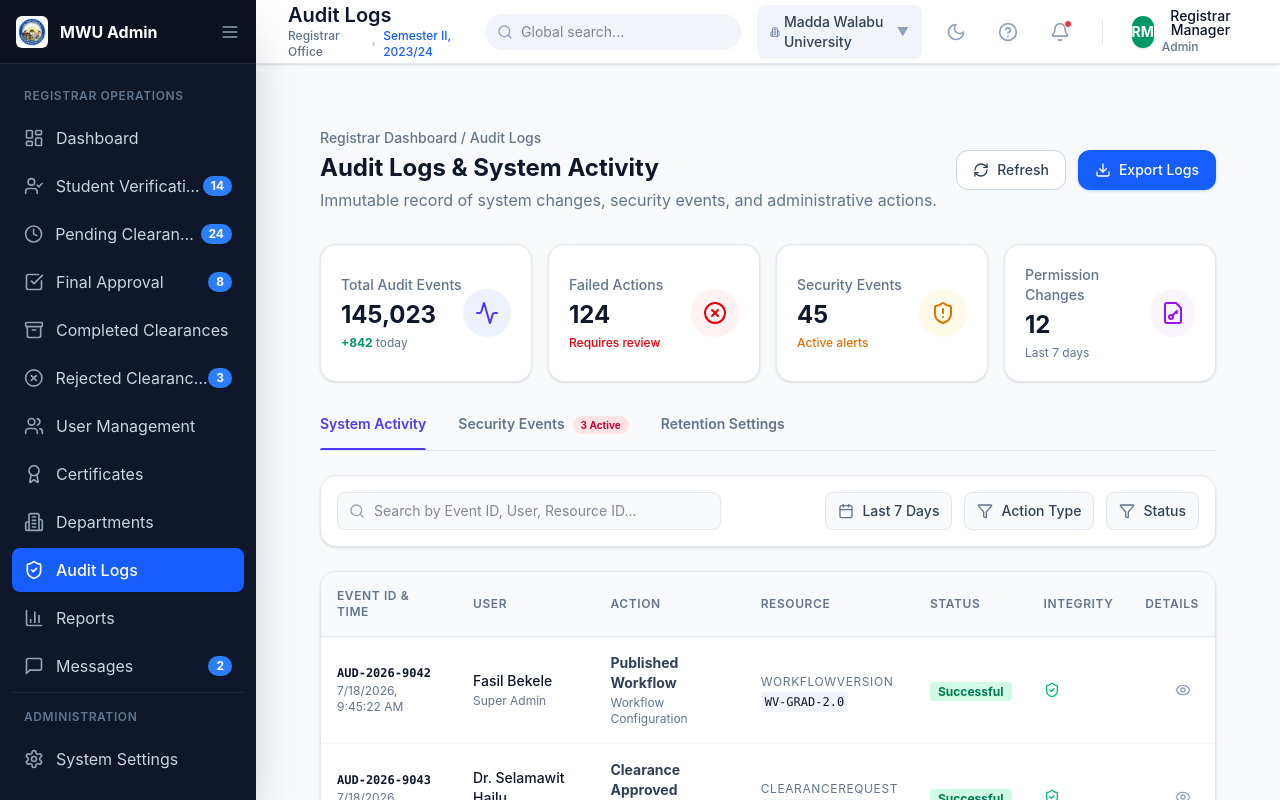
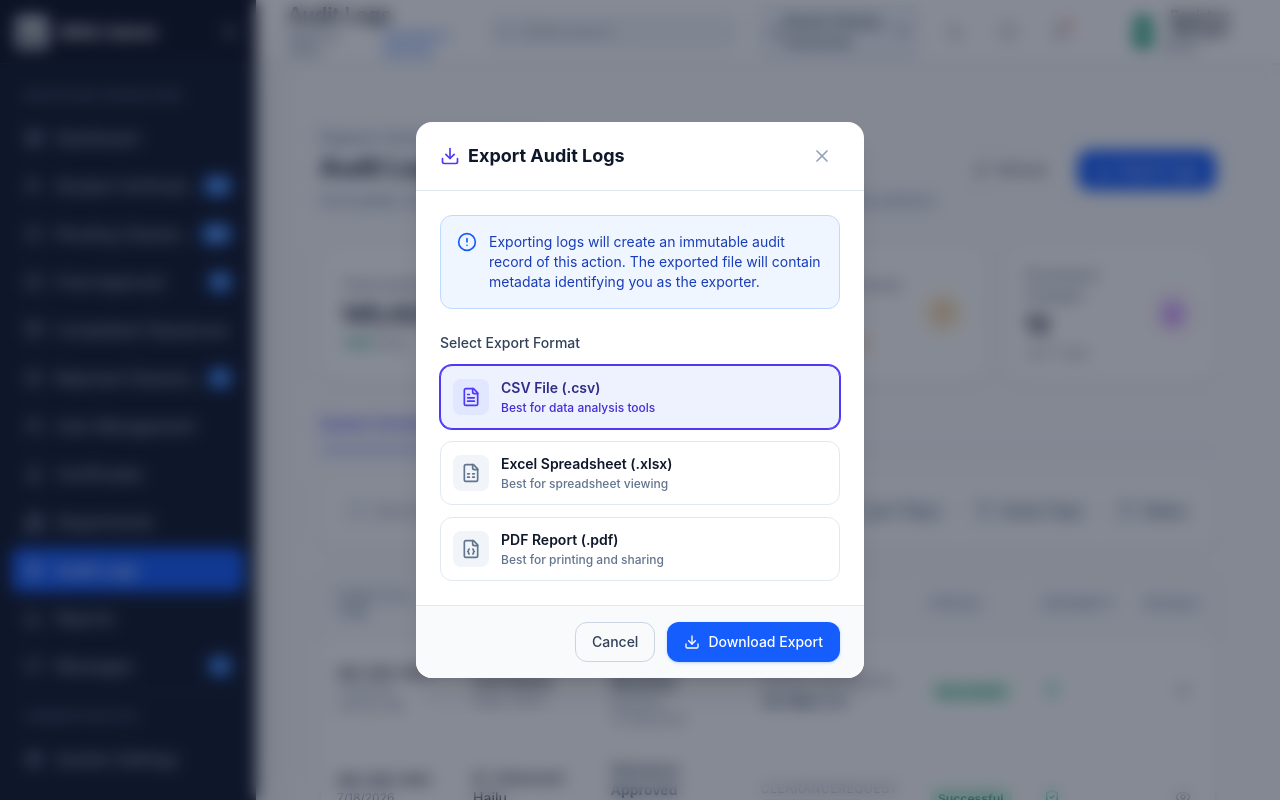
Before and after one commit to abdisa38/mwu_cms-web-based, a React (Vite) app in the folder frontend/: page /registrar/audit-logs in a window 1280 px wide. Both pictures are taken after a click on the button "Export Logs". Built offline with nearby package versions, Linux system fonts and the light colour scheme.

Commit message:
feat: implement audit logs dashboard and export functionality for system activity and security events

```diff
--- a/frontend/src/app/pages/registrar/audit-logs/AuditLogsPage.tsx
+++ b/frontend/src/app/pages/registrar/audit-logs/AuditLogsPage.tsx
@@ -9,11 +9,13 @@ import { SecurityEventsTable } from "./components/SecurityEventsTable";
 import { RetentionSettingsView } from "./components/RetentionSettingsView";
 import { AuditEvent } from "./data/types";
 import { AuditDetailsWorkspace } from "./components/workspace/AuditDetailsWorkspace";
+import { ExportLogsModal } from "./components/modals/ExportLogsModal";
 import { Button } from "@/app/components/ui/Button";
 
 export function AuditLogsPage() {
   const [activeTab, setActiveTab] = useState("activity");
   const [selectedEvent, setSelectedEvent] = useState<AuditEvent | null>(null);
+  const [isExportModalOpen, setIsExportModalOpen] = useState(false);
 
   return (
     <div className="p-8 max-w-[1600px] mx-auto">
@@ -28,7 +30,7 @@ export function AuditLogsPage() {
           <Button variant="outline" className="bg-white gap-2">
             <RefreshCw className="w-4 h-4" /> Refresh
           </Button>
-          <Button variant="primary" className="gap-2">
+          <Button variant="primary" className="gap-2" onClick={() => setIsExportModalOpen(true)}>
             <Download className="w-4 h-4" /> Export Logs
           </Button>
         </div>
@@ -112,6 +114,17 @@ export function AuditLogsPage() {
         />
       )}
 
+      {/* Export Modal */}
+      {isExportModalOpen && (
+        <ExportLogsModal
+          onClose={() => setIsExportModalOpen(false)}
+          onExport={() => {
+            setIsExportModalOpen(false);
+            // Show toast or trigger download here
+          }}
+        />
+      )}
+
     </div>
   );
 }
--- /dev/null
+++ b/frontend/src/app/pages/registrar/audit-logs/components/modals/ExportLogsModal.tsx
@@ -0,0 +1,99 @@
+import React, { useState } from "react";
+import { X, Download, FileText, FileSpreadsheet, FileJson, AlertCircle } from "lucide-react";
+import { Button } from "@/app/components/ui/Button";
+
+interface ExportLogsModalProps {
+  onClose: () => void;
+  onExport: () => void;
+}
+
+export function ExportLogsModal({ onClose, onExport }: ExportLogsModalProps) {
+  const [format, setFormat] = useState<"csv" | "excel" | "pdf">("csv");
+
+  return (
+    <div className="fixed inset-0 bg-slate-900/50 backdrop-blur-sm z-50 flex items-center justify-center p-4">
+      <div className="bg-white rounded-2xl shadow-xl w-full max-w-md overflow-hidden animate-in fade-in zoom-in-95 duration-200">
+        <div className="px-6 py-4 border-b border-slate-200 flex items-center justify-between">
+          <h2 className="text-lg font-bold text-slate-900 flex items-center gap-2">
+            <Download className="w-5 h-5 text-indigo-600" /> Export Audit Logs
+          </h2>
+          <button onClick={onClose} className="p-2 text-slate-400 hover:text-slate-600 hover:bg-slate-100 rounded-full transition-colors">
+            <X className="w-5 h-5" />
+          </button>
+        </div>
+
+        <div className="p-6 space-y-6">
+          <div className="bg-blue-50 border border-blue-200 rounded-xl p-4 flex gap-3 text-blue-800 text-sm">
+            <AlertCircle className="w-5 h-5 shrink-0 text-blue-600" />
+            <p>
+              Exporting logs will create an immutable audit record of this action. The exported file will contain metadata identifying you as the exporter.
+            </p>
+          </div>
+
+          <div className="space-y-3">
+            <label className="block text-sm font-medium text-slate-700">Select Export Format</label>
+            <div className="grid grid-cols-1 gap-3">
+              <button
+                onClick={() => setFormat("csv")}
+                className={`flex items-center gap-3 p-3 rounded-xl border text-left transition-all ${
+                  format === "csv"
+                    ? "border-indigo-600 bg-indigo-50 ring-1 ring-indigo-600"
+                    : "border-slate-200 hover:border-slate-300"
+                }`}
+              >
+                <div className={`p-2 rounded-lg ${format === "csv" ? "bg-indigo-100 text-indigo-600" : "bg-slate-100 text-slate-500"}`}>
+                  <FileText className="w-5 h-5" />
+                </div>
+                <div>
+                  <div className={`font-semibold text-sm ${format === "csv" ? "text-indigo-900" : "text-slate-900"}`}>CSV File (.csv)</div>
+                  <div className={`text-xs mt-0.5 ${format === "csv" ? "text-indigo-700" : "text-slate-500"}`}>Best for data analysis tools</div>
+                </div>
+              </button>
+
+              <button
+                onClick={() => setFormat("excel")}
+                className={`flex items-center gap-3 p-3 rounded-xl border text-left transition-all ${
+                  format === "excel"
+                    ? "border-emerald-600 bg-emerald-50 ring-1 ring-emerald-600"
+                    : "border-slate-200 hover:border-slate-300"
+                }`}
+              >
+                <div className={`p-2 rounded-lg ${format === "excel" ? "bg-emerald-100 text-emerald-600" : "bg-slate-100 text-slate-500"}`}>
+                  <FileSpreadsheet className="w-5 h-5" />
+                </div>
+                <div>
+                  <div className={`font-semibold text-sm ${format === "excel" ? "text-emerald-900" : "text-slate-900"}`}>Excel Spreadsheet (.xlsx)</div>
+                  <div className={`text-xs mt-0.5 ${format === "excel" ? "text-emerald-700" : "text-slate-500"}`}>Best for spreadsheet viewing</div>
+                </div>
+              </button>
+
+              <button
+                onClick={() => setFormat("pdf")}
+                className={`flex items-center gap-3 p-3 rounded-xl border text-left transition-all ${
+                  format === "pdf"
+                    ? "border-rose-600 bg-rose-50 ring-1 ring-rose-600"
+                    : "border-slate-200 hover:border-slate-300"
+                }`}
+              >
+                <div className={`p-2 rounded-lg ${format === "pdf" ? "bg-rose-100 text-rose-600" : "bg-slate-100 text-slate-500"}`}>
+                  <FileJson className="w-5 h-5" />
+                </div>
+                <div>
+                  <div className={`font-semibold text-sm ${format === "pdf" ? "text-rose-900" : "text-slate-900"}`}>PDF Report (.pdf)</div>
+                  <div className={`text-xs mt-0.5 ${format === "pdf" ? "text-rose-700" : "text-slate-500"}`}>Best for printing and sharing</div>
+                </div>
+              </button>
+            </div>
+          </div>
+        </div>
+
+        <div className="px-6 py-4 bg-slate-50 border-t border-slate-200 flex justify-end gap-3">
+          <Button variant="outline" onClick={onClose}>Cancel</Button>
+          <Button variant="primary" onClick={onExport} className="gap-2">
+            <Download className="w-4 h-4" /> Download Export
+          </Button>
+        </div>
+      </div>
+    </div>
+  );
+}
```
